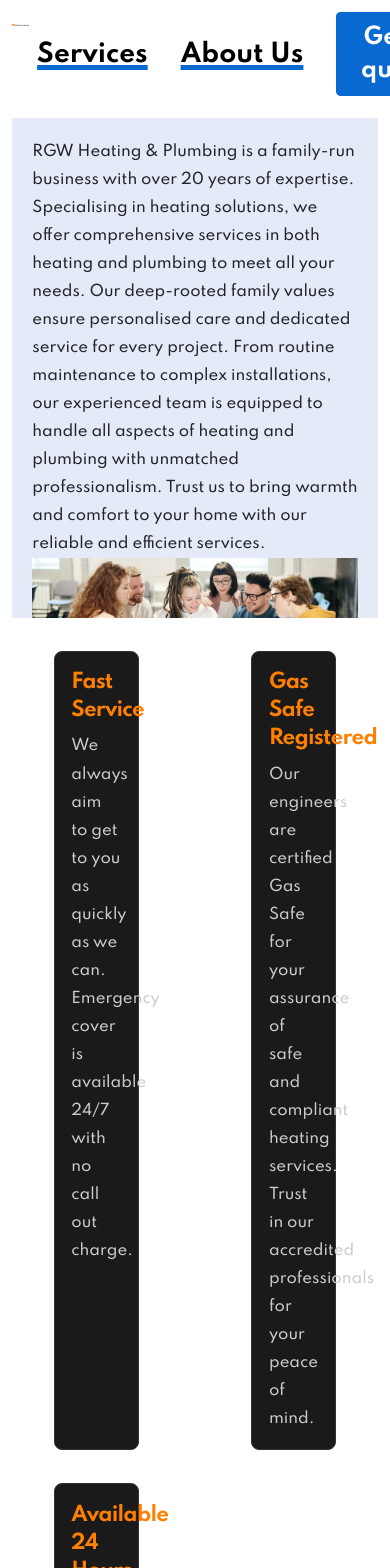
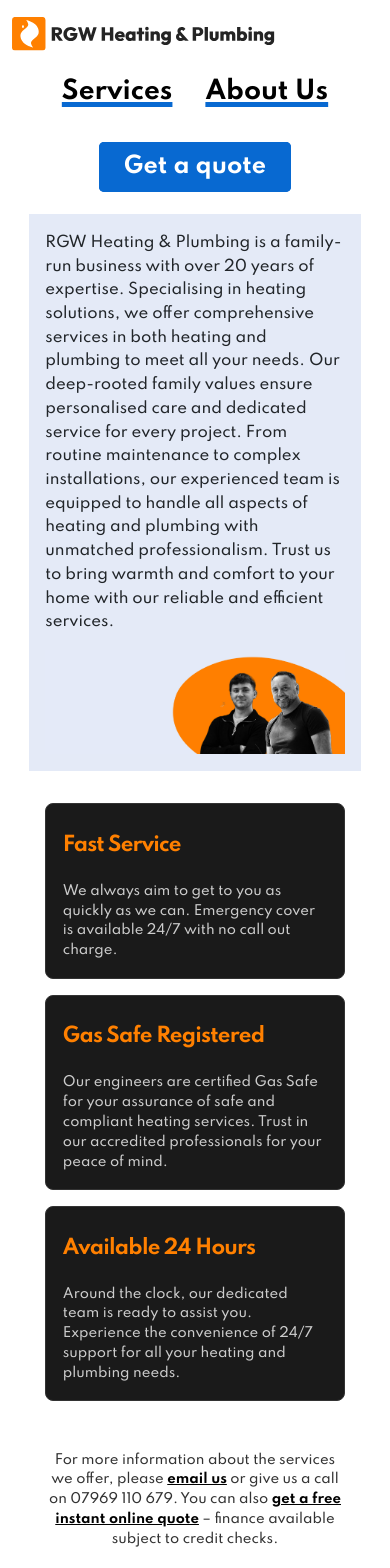
Before and after one commit to RachelWallis/rgw, a Next.js app: page /about in a window 390 px wide. Shown: the top 1568 px of the page. Built offline with nearby package versions, Linux system fonts and the light colour scheme.

Commit message:
Fix: improved mobile

```diff
--- a/src/app/(defaultLayout)/about/page.jsx
+++ b/src/app/(defaultLayout)/about/page.jsx
@@ -4,10 +4,9 @@
 
 function About() {
   return (
-    <>
-      <div className="page-header position-relative about-page">
-        <div className="page-header-bottom">
-          <div className="single-image">
+    <div className="about-page">
+      {/* Header section */}
+      <div className="about-header">
         <p>
           RGW Heating & Plumbing is a family-run business with over 20 years of expertise.
           Specialising in heating solutions, we offer comprehensive services in both heating
@@ -19,48 +18,39 @@
         </p>
         <Image src={aboutHeader} alt="about-header" />
       </div>
-        </div>
-      </div>
 
-      <div className="about-text-section">
-        <div className="about-text-section-wrapper text-center">
-          <div className="container">
-            <div className="row justify-content-center">
-              <div className="card-contain">
-                <div className="about-text-section-inner">
-                  <div className="about-card">
-                    <h2 className="heading heading-medium light-1">Fast Service</h2>
-                    <p className="light-1">
+      {/* Services tiles */}
+      <div className="services-tiles">
+        <div className="service-tile">
+          <h2>Fast Service</h2>
+          <p>
             We always aim to get to you as quickly as we can. Emergency cover is available 24/7 with no call out charge.
           </p>
         </div>
 
-                  <div className="about-card">
-                    <h2 className="heading heading-medium light-1">Gas Safe Registered</h2>
-                    <p className="light-1">
+        <div className="service-tile">
+          <h2>Gas Safe Registered</h2>
+          <p>
             Our engineers are certified Gas Safe for your assurance of safe and compliant heating services. Trust in our accredited professionals for your peace of mind.
           </p>
         </div>
 
-                  <div className="about-card">
-                    <h2 className="heading heading-medium light-1">Available 24 Hours</h2>
-                    <p className="light-1">
+        <div className="service-tile">
+          <h2>Available 24 Hours</h2>
+          <p>
             Around the clock, our dedicated team is ready to assist you. Experience the convenience of 24/7 support for all your heating and plumbing needs.
           </p>
         </div>
       </div>
-                <div className="info-card">
+
+      {/* Contact info */}
+      <div className="contact-info">
         <p>
           For more information about the services we offer, please <a href="mailto:richard@rgwplumbing.co.uk">email us</a> or give us a call on 07969 110 679.
           You can also <a href="/quote">get a free instant online quote</a> – finance available subject to credit checks.
         </p>
       </div>
     </div>
-            </div>
-          </div>
-        </div>
-      </div>
-    </>
   );
 }
 
--- a/src/app/Data/questions.json
+++ b/src/app/Data/questions.json
@@ -16,7 +16,7 @@
     "id": 2,
     "field": "boilerGas",
     "text": "Does your current boiler run on mains gas?",
-    "subtext": "We're trying to find out the boiler you have now so we know what we are replacing.",
+    "subtext": "We're trying to find out about the boiler you have now so we know what we are replacing.",
     "type": "radio",
     "options": {
       "Yes": 3,
--- a/src/app/assets/sass/_about.scss
+++ b/src/app/assets/sass/_about.scss
@@ -1,91 +1,87 @@
 .about-page {
-    .single-image {
-      padding: 20px;
-      position: relative;
-      background-color: $rgw-color-lightblue;
-      margin-top: 2rem;
+    padding: 2rem;
 
-      img {
-        width: 100%;
-        height: auto;
-      }
+    .about-header {
+        padding: 2rem;
+        background-color: $rgw-color-lightblue;
+        margin-bottom: 4rem;
+        position: relative;
 
-      p {
-        position: absolute;
-        top: 40px;
-        left: 40px;
-        max-width: 40%;
-      }
+        p {
+            max-width: 40%;
+            margin-bottom: 2rem;
+            font-size: 1.8rem;
+            line-height: 1.6;
+            position: absolute;
+            top: 4rem;
+            left: 4rem;
+        }
+
+        img {
+            width: 100%;
+            height: auto;
+        }
+
+        @media (max-width: 991px) {
+            p {
+                position: static;
+                max-width: 100%;
+                margin: 0 0 2rem 0;
+            }
+        }
     }
 
+    .services-tiles {
+        display: flex;
+        gap: 2rem;
+        margin: 4rem 0;
+        padding: 0 2rem;
+        flex-direction: row;
 
-
-    @media (max-width: 991px) {
-      .single-image {
-        display: block;
-
-        img {
-          display: block;
+        @media (max-width: 1000px) {
+            flex-direction: column;
         }
 
-        p {
-          width: 100%;
-          max-width: 100%;
-          position: inherit;
-          top: auto;
-          left: auto;
-        }
-      }
-    }
-  }
-
-  .about-text-section{
-    margin-bottom: 2rem;
-    .about-text-section-inner {
-        padding: 2rem;
-        display: flex;
-        flex-wrap: wrap;
-        gap: 2rem;
-        justify-content: space-between;
-
-        .about-card {
+        .service-tile {
+            flex: 1;
             background-color: #1a1a1a;
             border: 1px solid #333;
             border-radius: 8px;
             padding: 2rem;
-            margin-bottom: 2rem;
-            text-align: left;
-            flex-basis: auto;
-            width: auto;
-            max-width: 30%;
 
             h2 {
                 color: $rgw-main-color;
-                margin-bottom: 1rem;
-                margin-top: 0;
+                margin-bottom: 1.5rem;
+                font-size: 2.4rem;
             }
 
             p {
                 color: #ccc;
+                font-size: 1.6rem;
+                line-height: 1.5;
                 margin: 0;
-            }
-
-            a {
-                text-decoration: underline;
-
-            &:hover {
-                text-decoration: none;
-            }
             }
         }
     }
-    .info-card {
-        color: #333;
-        text-align: left;
+
+    .contact-info {
+        text-align: center;
+        max-width: 600px;
+        margin: 0 auto;
         padding: 2rem;
+
+        p {
+            font-size: 1.6rem;
+            line-height: 1.5;
+            color: #333;
+        }
 
         a {
             text-decoration: underline !important;
+
+            &:hover {
+              text-decoration: underline !important;
+            }
         }
     }
-  }
+}
--- a/src/app/assets/sass/_globals.scss
+++ b/src/app/assets/sass/_globals.scss
@@ -627,8 +627,8 @@
 
     img {
         width: 100%;
-        height: 100%;
-        object-fit: cover;
+        height: auto;
+        object-fit: fill;
     }
 
     @media (max-width: 991px) {
--- a/src/app/assets/sass/_navigation.scss
+++ b/src/app/assets/sass/_navigation.scss
@@ -4,6 +4,10 @@
     margin: 0 auto;
     display: flex;
     flex-direction: row;
+
+    @media  (max-width:1500px) {
+        flex-direction: column;
+    }
 
 
     .button-nav {
@@ -13,6 +17,11 @@
         align-items: center;
         justify-content: flex-end;
         gap: 4rem;
+
+        @media  (max-width:600px) {
+            flex-direction: column;
+            margin-top: 2rem;
+        }
 
         ul {
             list-style: none;
--- a/src/app/assets/sass/_quote.scss
+++ b/src/app/assets/sass/_quote.scss
@@ -1,5 +1,5 @@
 .quote-outer {
-    padding: 4rem;
+    padding: 4rem 0;
 
     .quote-controls {
         display: flex;
@@ -106,7 +106,7 @@
             margin-top: 3rem;
             align-items: center;
             border-radius: 5px;
-            width: 80%;
+            width: 100%;
             border-left: 10px solid $rgw-success-primary;
 
             i {
@@ -117,9 +117,10 @@
                 background-color: $rgw-error-secondary;
                 color: $rgw-error-primary;
                 display: flex;
-                flex-direction: column;
+                flex-direction: row;
                 border-color: $rgw-error-primary;
                 align-items: flex-start;
+                margin-top: 0;
 
                 .text {
                     background: rgb(255 255 255 / 50%);
@@ -140,7 +141,8 @@
                     gap: 0.5rem;
                     gap: 1rem;
                     align-items: center;
-                    font-size: 1.6rem;
+                    font-size: 2rem;
+                    width: 100%;
 
                     i {
                         font-size: 3rem;
@@ -295,7 +297,6 @@
                 background: none;
                 border: none;
                 cursor: pointer;
-                width: 100%;
                 text-align: right;
                 position: relative;
                 top: -1.2rem;
```
Also changed, not shown: src/app/Components/Quote/Quote.jsx (+6 -9 lines), src/app/assets/images/about-header.jpg, src/app/assets/images/art_1.png. Lines whose indentation alone changed are shown as unchanged.
